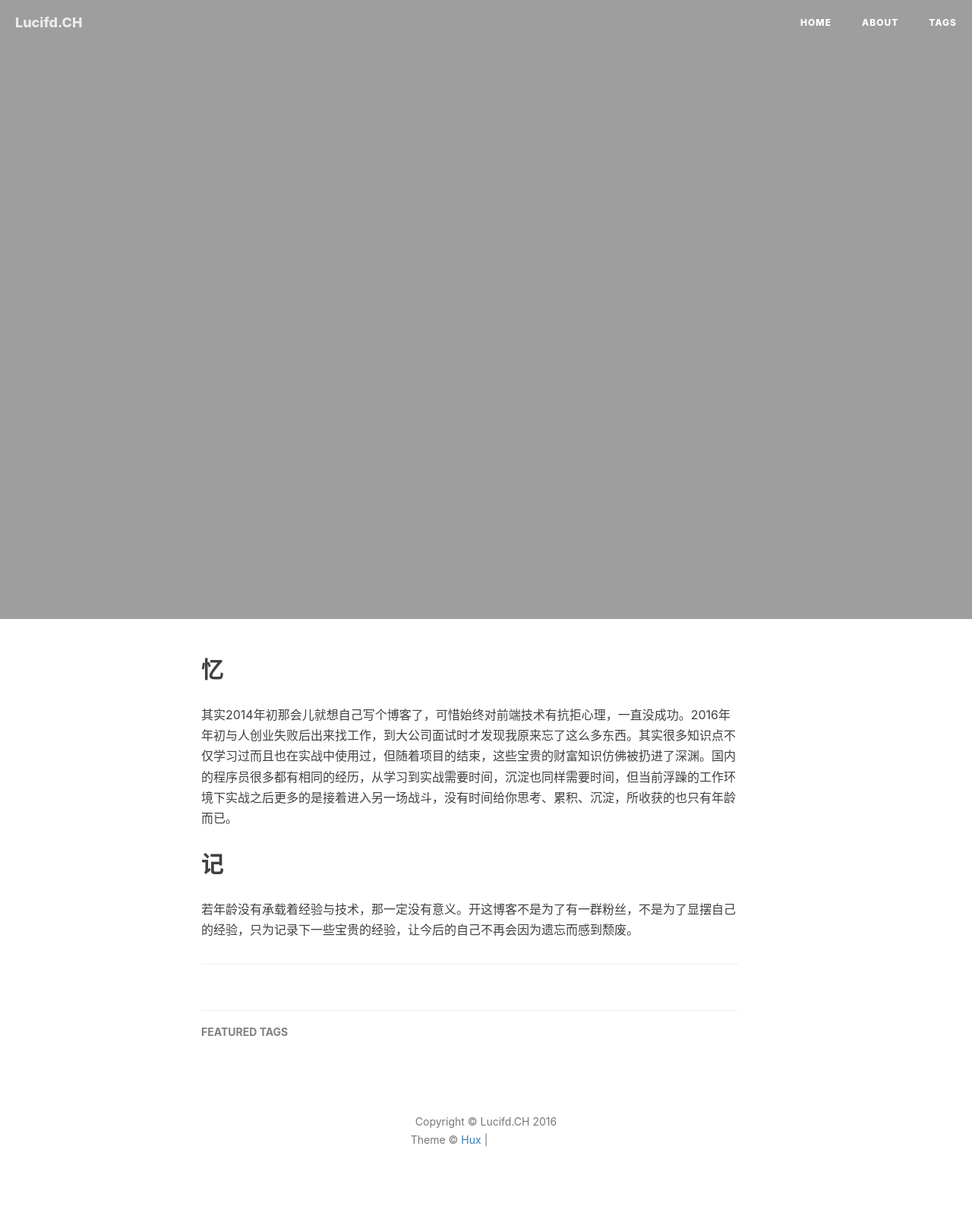
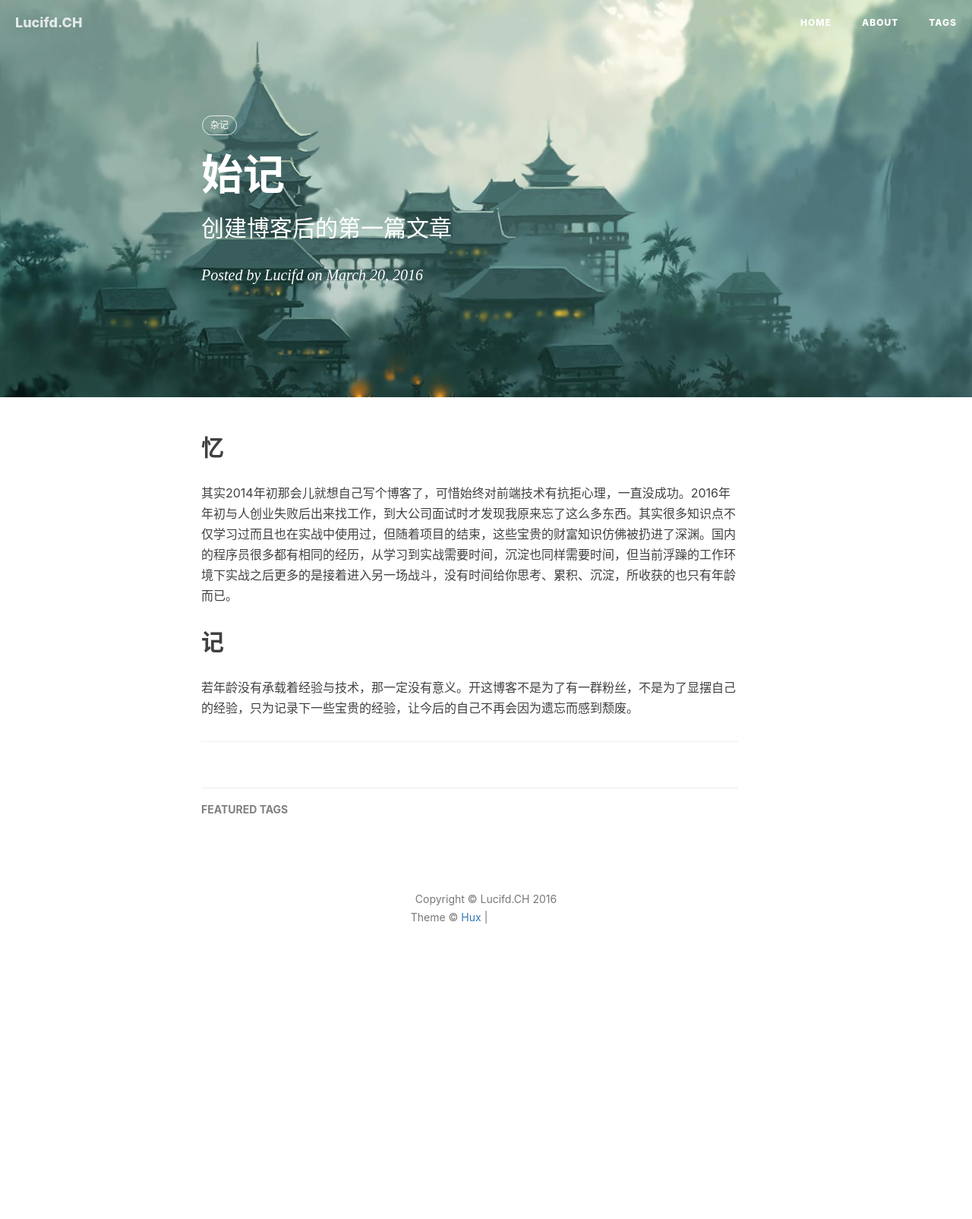
Before and after one commit to dashen19930328/lucifdch.github.io, a Jekyll site: the page built from _posts/2016-03-20-fist-article.markdown, in a window 1280 px wide. Shown: the whole page at 76% size. Built offline with Jekyll 4.4.1, drawn with Linux system fonts in a browser that asks for light colours; nearby versions of some CDN libraries; comment, search, counter and statistics services are not loaded; after the commit the page ends 1312 px from its top, so only the background shows below that; grey boxes are pictures that could not be loaded.

Commit message:
no message

```diff
--- a/_posts/2016-03-20-fist-article.markdown
+++ b/_posts/2016-03-20-fist-article.markdown
@@ -1,13 +1,12 @@
 ---
-layout:     keynote
-title:      "都 2015 年了，CSS 怎么还是这么糟糕"
-subtitle:   "Keynote: CSS Still Sucks 2015"
-iframe:     "http://huangxuan.me/css-sucks-2015/"
-date:       2015-12-28
-author:     "Hux"
+layout:     post
+title:      "始记"
+subtitle:   "创建博客后的第一篇文章"
+date:       2016-03-20
+author:     "Lucifd"
+header-img: "img/header-post/2016-03-20-01.jpg"
 tags:
-    - 前端开发
-    - CSS
+    - 杂记
 ---
 
 ## 忆
```
Also changed, not shown: img/header-post/2016-03-20-01.jpg (renamed from img/header-post/2016_03_20_01.jpg).
